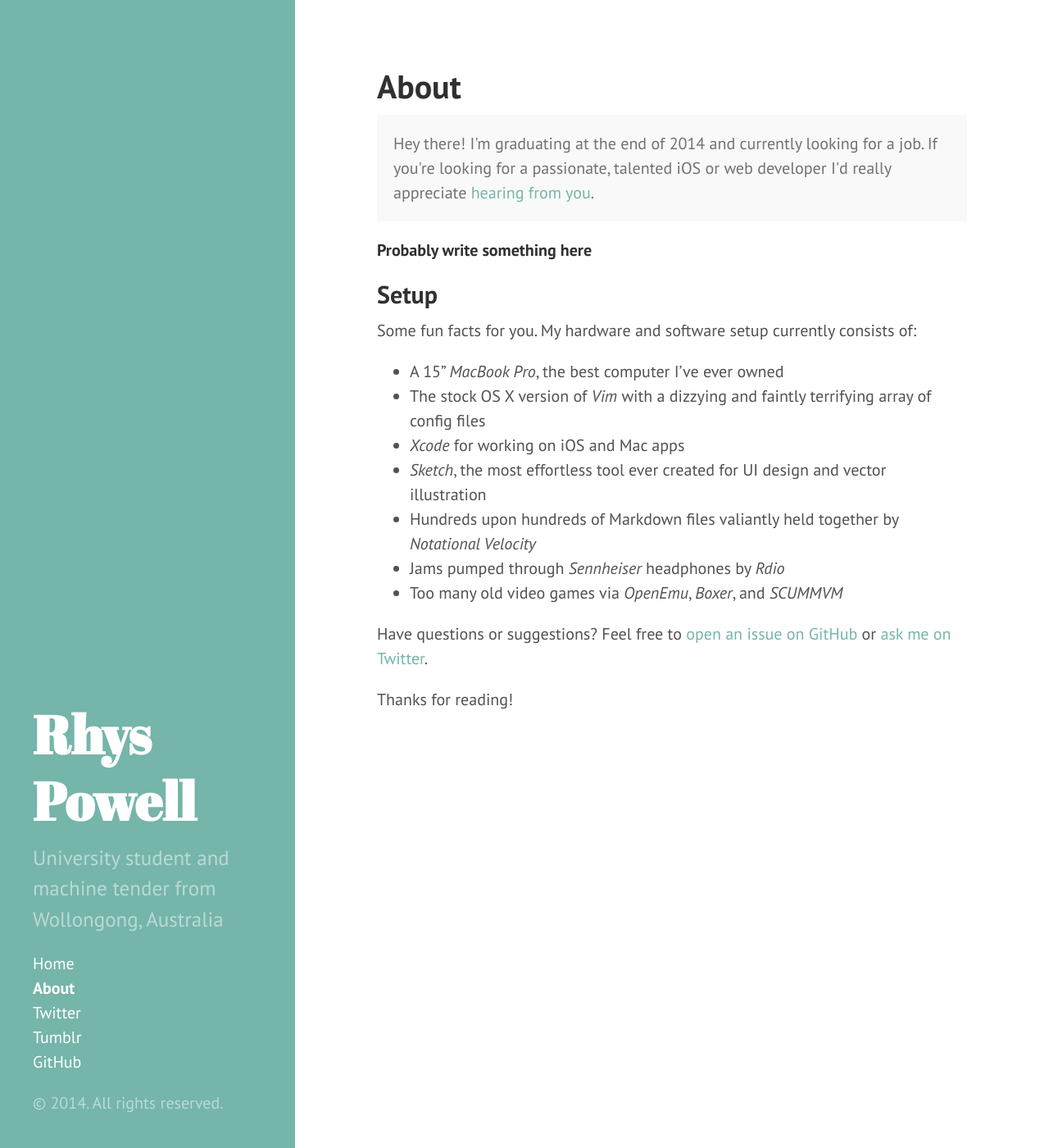
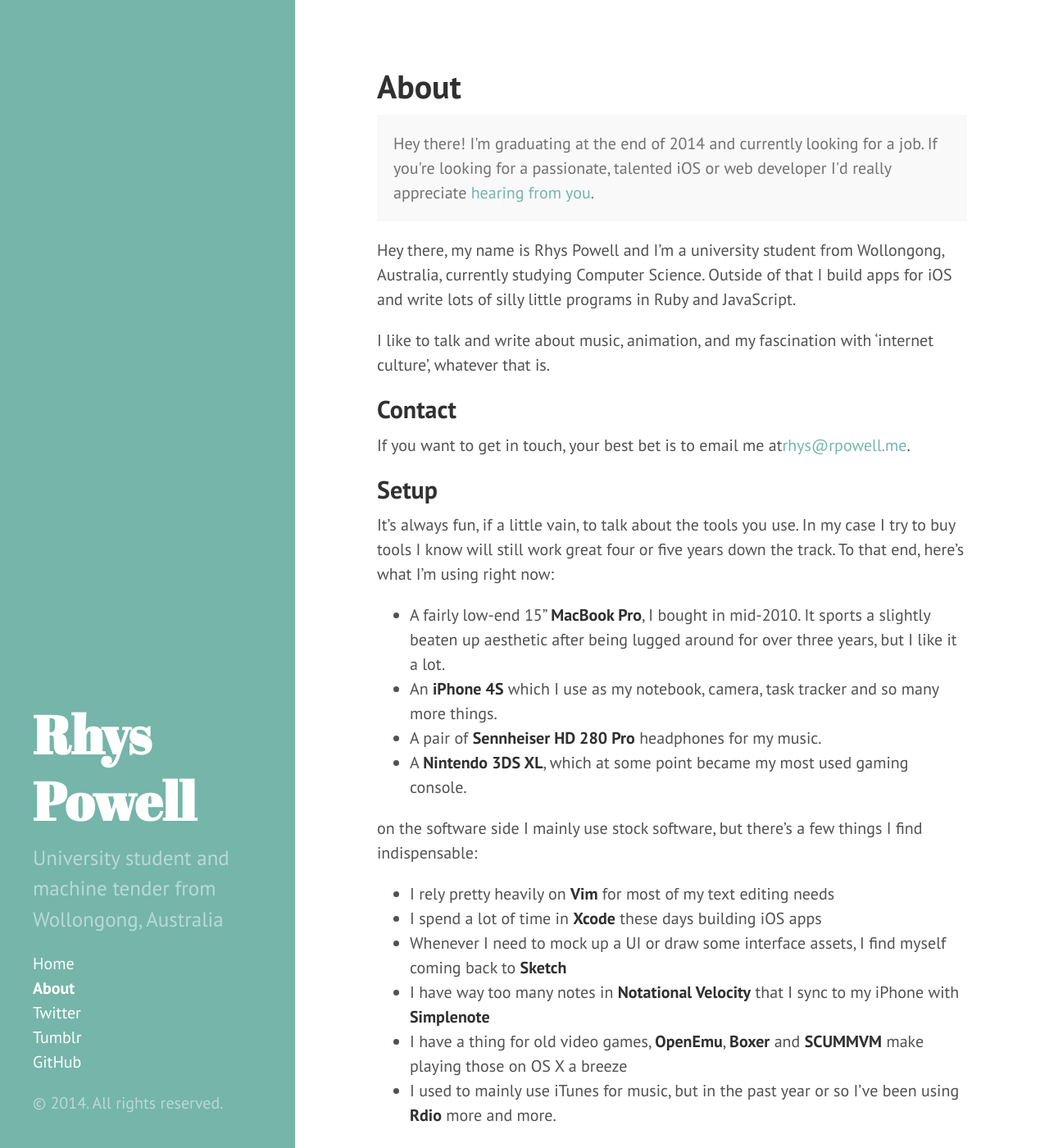
Before and after one commit to rpowelll/rpowelll.github.com, a Jekyll site: the page built from about.md, in a window 1280 px wide and 1400 px high. Shown: the whole window at 82% size. Built offline with Jekyll 4.4.1, drawn with Linux system fonts in a browser that asks for light colours; Markdown is read by kramdown in place of the engine named in the settings.

Commit message:
New about page

```diff
--- /dev/null
+++ b/_includes/foot.html
@@ -0,0 +1,7 @@
+<footer>
+	<hr>
+
+	<p>Have questions or suggestions? Feel free to <a href="https://twitter.com/LividOcelot">ask me on Twitter</a>.
+
+	<p>Thanks for reading!</p>
+</footer>
--- a/_layouts/default.html
+++ b/_layouts/default.html
@@ -9,6 +9,8 @@
 
     <div class="content container">
       {{ content }}
+
+      {% include foot.html %}
     </div>
 
   </body>
--- a/about.md
+++ b/about.md
@@ -4,23 +4,31 @@
 ---
 
 <p class="message">
-  Hey there! I'm graduating at the end of 2014 and currently looking for a job. If you're looking for a passionate, talented iOS or web developer I'd really appreciate <a href="/contact">hearing from you</a>.
+  Hey there! I'm graduating at the end of 2014 and currently looking for a job. If you're looking for a passionate, talented iOS or web developer I'd really appreciate <a href="mailto:rhys@rpowell.me">hearing from you</a>.
 </p>
 
-**Probably write something here**
+Hey there, my name is Rhys Powell and I'm a university student from Wollongong, Australia, currently studying Computer Science. Outside of that I build apps for iOS and write lots of silly little programs in Ruby and JavaScript.
+
+I like to talk and write about music, animation, and my fascination with ‘internet culture’, whatever that is.
+
+## Contact
+
+If you want to get in touch, your best bet is to email me at[rhys@rpowell.me](mailto:rhys@rpowell.me).
 
 ## Setup
 
-Some fun facts for you. My hardware and software setup currently consists of:
+It's always fun, if a little vain, to talk about the tools you use. In my case I try to buy tools I know will still work great four or five years down the track. To that end, here's what I'm using right now:
 
-* A 15" *MacBook Pro*, the best computer I've ever owned
-* The stock OS X version of *Vim* with a dizzying and faintly terrifying array of config files
-* *Xcode* for working on iOS and Mac apps
-* *Sketch*, the most effortless tool ever created for UI design and vector illustration
-* Hundreds upon hundreds of Markdown files valiantly held together by *Notational Velocity*
-* Jams pumped through *Sennheiser* headphones by *Rdio*
-* Too many old video games via *OpenEmu*, *Boxer*, and *SCUMMVM*
+* A fairly low-end 15" **MacBook Pro**, I bought in mid-2010. It sports a slightly beaten up aesthetic after being lugged around for over three years, but I like it a lot.
+* An **iPhone 4S** which I use as my notebook, camera, task tracker and so many more things.
+* A pair of **Sennheiser HD 280 Pro** headphones for my music.
+* A **Nintendo 3DS XL**, which at some point became my most used gaming console.
 
-Have questions or suggestions? Feel free to [open an issue on GitHub](https://github.com/poole/issues/new) or [ask me on Twitter](https://twitter.com/LividOcelot).
+on the software side I mainly use stock software, but there's a few things I find indispensable:
 
-Thanks for reading!
+* I rely pretty heavily on **Vim** for most of my text editing needs
+* I spend a lot of time in **Xcode** these days building iOS apps
+* Whenever I need to mock up a UI or draw some interface assets, I find myself coming back to **Sketch**
+* I have way too many notes in **Notational Velocity** that I sync to my iPhone with **Simplenote**
+* I have a thing for old video games, **OpenEmu**, **Boxer** and **SCUMMVM** make playing those on OS X a breeze
+* I used to mainly use iTunes for music, but in the past year or so I've been using **Rdio** more and more.
--- a/index.html
+++ b/index.html
@@ -6,6 +6,10 @@
 {% if paginator.page == 1 %}
 <section id="intro">
   <h1>About</h1>
+
+  <p class="message">
+    Hey there! I'm graduating at the end of 2014 and currently looking for a job. If you're looking for a passionate, talented iOS or web developer I'd really appreciate <a href="/contact">hearing from you</a>.
+  </p>
 
   <p>Hey there, my name is Rhys Powell and I'm a university student from Wollongong, Australia, currently studying Computer Science. Outside of that I build apps for iOS and write lots of silly little programs in Ruby and JavaScript.</p>
 
```
